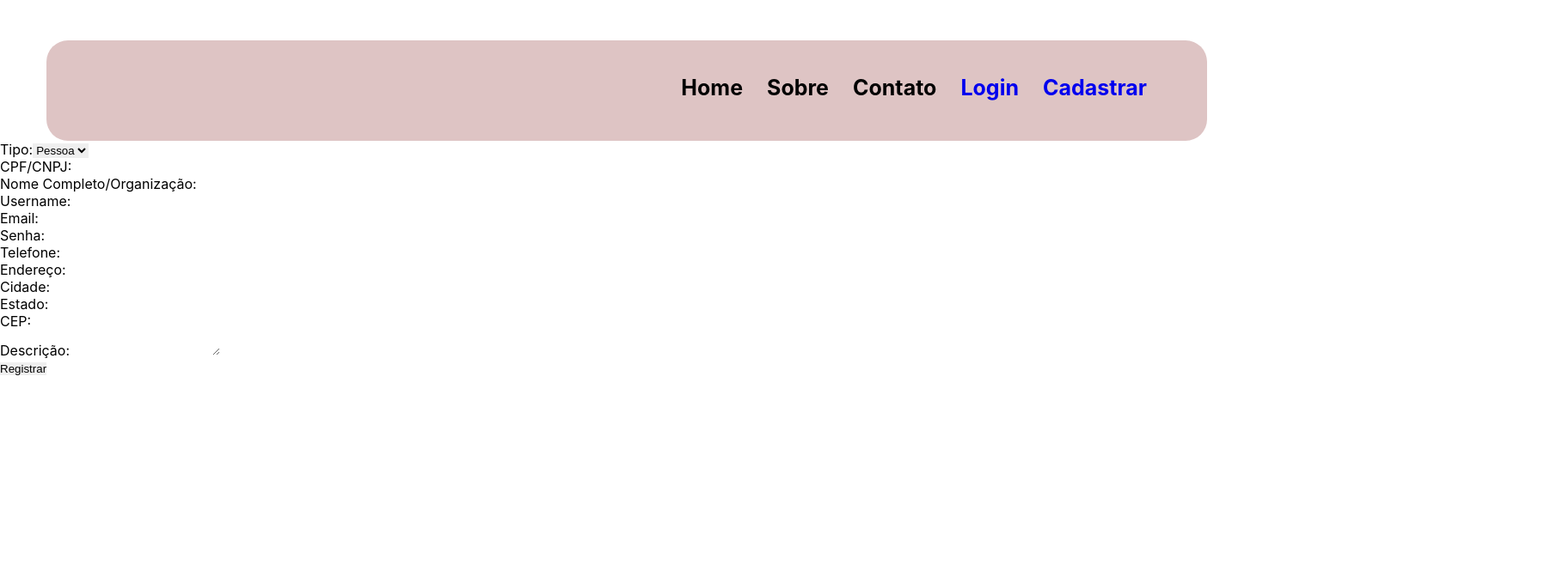
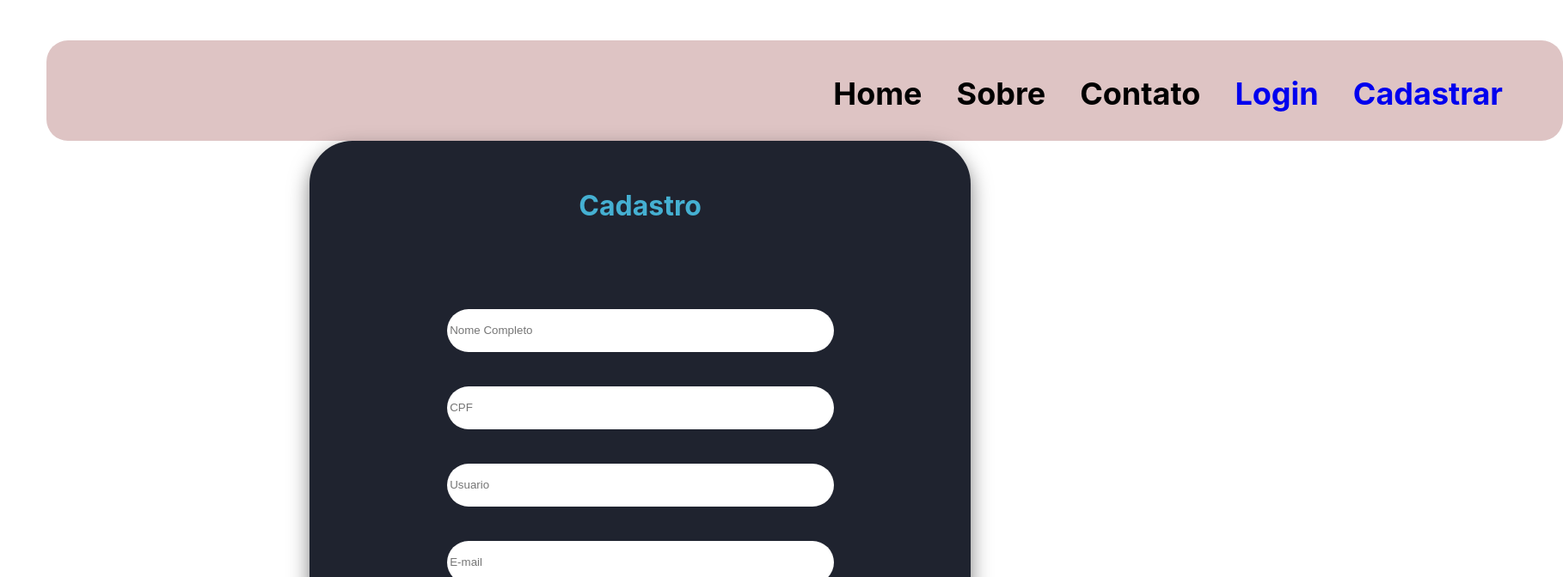
Before and after one commit to urnzz/webapp-eleos, a React (Create React App) app in the folder frontend/: page /register in a window 1280 px wide. Shown: the top 672 px of the page at 86% size, 1818 px wide, since content can reach past the window. Built offline with nearby package versions, Linux system fonts and the light colour scheme.

Commit message:
cadastro-prestador CSS

```diff
--- a/frontend/src/components/RegisterForm.js
+++ b/frontend/src/components/RegisterForm.js
@@ -1,5 +1,6 @@
 import React, { useState } from 'react';
-import '../pages/Menu.css'
+import '../pages/Menu.css';
+import './cadastro-instituicao.css';
 
 function RegisterForm({ onRegister }) {
   const [formData, setFormData] = useState({
@@ -28,32 +29,30 @@ function RegisterForm({ onRegister }) {
   };
 
   return (
+   <div>
+
+    <div class="cadastro-prestador">
+
       <form onSubmit={handleSubmit}>
-      <label>
+       <div class="menu-cadastro">
+          <h1 class="titulo-cadastro">Cadastro</h1>
+         {/*  talvez não ira ser usador
+
+          <label class="">
           Tipo:
           <select name="user_type" value={formData.user_type} onChange={handleChange}>
           <option value="PERSON">Pessoa</option>
           <option value="ONG">ONG</option>
-        </select>
+          </select><p></p>
           </label>
-      <br />
+          <br/>
+        */}
 
-      <label>
-        CPF/CNPJ:
+          <label >
           <input
+            class="texto-cadastro"
             type="text"
-          name="cpf_cnpj"
-          value={formData.cpf_cnpj}
-          onChange={handleChange}
-          required
-        />
-      </label>
-      <br />
-
-      <label>
-        Nome Completo/Organização:
-        <input
-          type="text"
+            placeholder=' Nome Completo'
             name="full_name"
             value={formData.full_name}
             onChange={handleChange}
@@ -63,10 +62,23 @@ function RegisterForm({ onRegister }) {
           <br />
 
           <label>
+          <input
+            class="texto-cadastro"
+            type="text"
+            placeholder=' CPF'
+            name="cpf_cnpj"
+            value={formData.cpf_cnpj}
+            onChange={handleChange}
+            required
+            />
+          </label>
+          <br/>
 
-        Username:
+          <label >
           <input
+            class="texto-cadastro"
             type="text"
+            placeholder=' Usuario'
             name="username"
             value={formData.username}
             onChange={handleChange}
@@ -75,10 +87,12 @@ function RegisterForm({ onRegister }) {
           </label>
           <br />
 
-      <label>
-        Email:
+          <label >
           <input
+
 type="email"
+            class="texto-cadastro"
+            placeholder=' E-mail'
             name="email"
             value={formData.email}
             onChange={handleChange}
@@ -86,11 +100,23 @@ function RegisterForm({ onRegister }) {
           />
           </label>
           <br />
+          <label >
+          <input
+            class="texto-cadastro"
+            type="tel"
+            placeholder=' Telefone'
+            name="phone"
+            value={formData.phone}
+            onChange={handleChange}
+            />
+          </label>
+          <br />
 
-      <label>
-        Senha:
+          <label >
           <input
+            class="texto-cadastro"
             type="password"
+            placeholder=' Senha'
             name="password"
             value={formData.password}
             onChange={handleChange}
@@ -99,32 +125,25 @@ function RegisterForm({ onRegister }) {
           </label>
           <br />
 
-      <label>
-        Telefone:
-        <input
-          type="tel"
-          name="phone"
-          value={formData.phone}
-          onChange={handleChange}
-        />
-      </label>
-      <br />
 
-      <label>
-        Endereço:
+
+
+           {/*  dopo a não ser utilizado
+         <label class="">
           <input
             type="text"
+            placeholder=' Endereço'
             name="address"
             value={formData.address}
             onChange={handleChange}
             />
-      </label>
+            </label >
             <br />
 
-      <label>
-        Cidade:
+            <label class="">
             <input
             type="text"
+            placeholder=' Cidade'
             name="city"
             value={formData.city}
             onChange={handleChange}
@@ -132,10 +151,10 @@ function RegisterForm({ onRegister }) {
           </label>
           <br />
 
-      <label>
-        Estado:
+          <label class="">
           <input
             type="text"
+            placeholder=' Estado'
             name="state"
             value={formData.state}
             onChange={handleChange}
@@ -143,10 +162,10 @@ function RegisterForm({ onRegister }) {
             </label>
             <br />
 
-      <label>
-        CEP:
+            <label class="">
             <input
             type="text"
+            placeholder=' CEP'
             name="zip_code"
             value={formData.zip_code}
             onChange={handleChange}
@@ -154,7 +173,7 @@ function RegisterForm({ onRegister }) {
             </label>
             <br />
 
-      <label>
+            <label class="">
             Descrição:
             <textarea
             name="description"
@@ -163,9 +182,33 @@ function RegisterForm({ onRegister }) {
              />
              </label>
              <br />
+            */}
 
-      <button type="submit">Registrar</button>
+          <button class="botao-cadastro" type="submit">Registrar</button>
+        </div>
+
       </form>
+
+    </div>
+    <div class="rodape-footer">
+    <div class="footer-esquerda">
+
+    </div>
+    <div class="footer-direita">
+
+            <h3 class="footer-texto">Home</h3>
+
+            <h3 class="footer-texto">Sobre</h3>
+
+            <h3 class="footer-texto">Contato</h3>
+
+            <h3 class="footer-texto">login</h3>
+
+            <h3 class="footer-texto">Registrar</h3>
+
+    </div>
+</div>
+            </div>
   );
 }
 
--- /dev/null
+++ b/frontend/src/components/cadastro-instituicao.css
@@ -0,0 +1,48 @@
+@import url('https://fonts.googleapis.com/css2?family=Roboto:wght@100;300;400;500&display=swap');
+
+* {
+    margin: 0;
+    padding: 0;
+    outline: 0;
+    appearance: 0;
+    border: 0;
+    text-decoration: none;
+    gap:0;
+
+}
+
+.cadastro-prestador{
+    display: flex;
+    width:769px ;
+    height: 842px;
+    border-radius: 50px;
+    box-shadow: 0px 10px 23px 0px rgba(0,0,0,0.50);
+    background-color: #1F232F;
+    margin-left: 360px;
+    align-items: center;
+    justify-content: center;
+}
+
+
+.cadastro-prestador .titulo-cadastro{
+    color:#45B0D2;
+    text-align: center;
+    margin-bottom: 61px;
+
+}
+
+.cadastro-prestador .menu-cadastro .texto-cadastro{
+    width: 450px;
+    height: 50px;
+    border-radius: 50px;
+    margin-top: 40px;
+}
+
+.cadastro-prestador .botao-cadastro{
+       margin-top: 37px;
+       width: 251px;
+       height: 54px;
+       border-radius: 50px;
+       background-color: #45B0D2;
+       margin-left: 100px;
+}
--- a/frontend/src/components/cadastro.css
+++ /dev/null
@@ -1,23 +0,0 @@
-@import url('https://fonts.googleapis.com/css2?family=Roboto:wght@100;300;400;500&display=swap');
-
-* {
-    margin: 0;
-    padding: 0;
-    outline: 0;
-    appearance: 0;
-    border: 0;
-    text-decoration: none;
-    gap:0;
-
-}
-
-.menu-cadastro{
-    display: flex;
-    width:769px ;
-    height: 842px;
-    border-radius: 50px;
-    box-shadow: 0px 10px 23px 0px rgba(0,0,0,0.25);
-    background-color: #fff;
-    margin-left: 360px;
-    float: center;
-}
--- a/frontend/src/pages/Menu.css
+++ b/frontend/src/pages/Menu.css
@@ -1,12 +1,11 @@
 .menu{
-    width: 1350px;
+    width: 1764px;
     height: 117px;
     border-radius: 25px;
     background: #DEC4C4;
     margin-top: 47px;
+    margin-left: 54px;
 
-
-    margin-left: 54px;
 
 }
 
@@ -15,15 +14,15 @@
     float:right;
     justify-content: space-around;
     margin-right: 70px;
-    gap:28px;
+    gap:40px;
 
 
 }
 
 .menu .menu-direita .menu-texto{
     margin-top: 20px;
-    gap:10px;
-    font-size: 25px;
+    gap:0px;
+    font-size: 36px;
 
 }
 
@@ -32,7 +31,7 @@
     margin-left: 61px;
 }
 .rodape-footer{
-    width: 1350px;
+    width: 1764px;
     height: 100px;
     border-radius: 25px;
     background: #DEC4C4;
```
Lines whose indentation alone changed are shown as unchanged.
